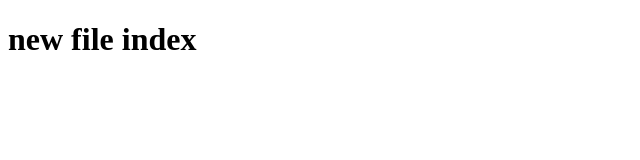
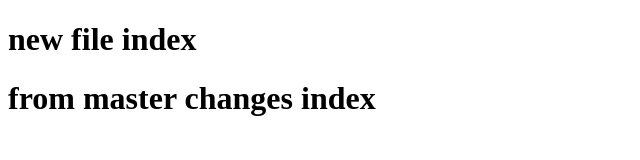
Before and after one commit to Anuradhikareddy/git-test, a plain HTML site: page index.html in a window 1280 px wide. Shown: the whole page, without its empty margins (0-640 px from the left). Drawn offline with Linux system fonts and the light colour scheme.

Commit message:
added new changes on index.html

```diff
--- a/index.html
+++ b/index.html
@@ -7,5 +7,6 @@
 </head>
 <body>
     <h1>new file index</h1>
+    <h1>from master changes index</h1>
 </body>
 </html>
```
